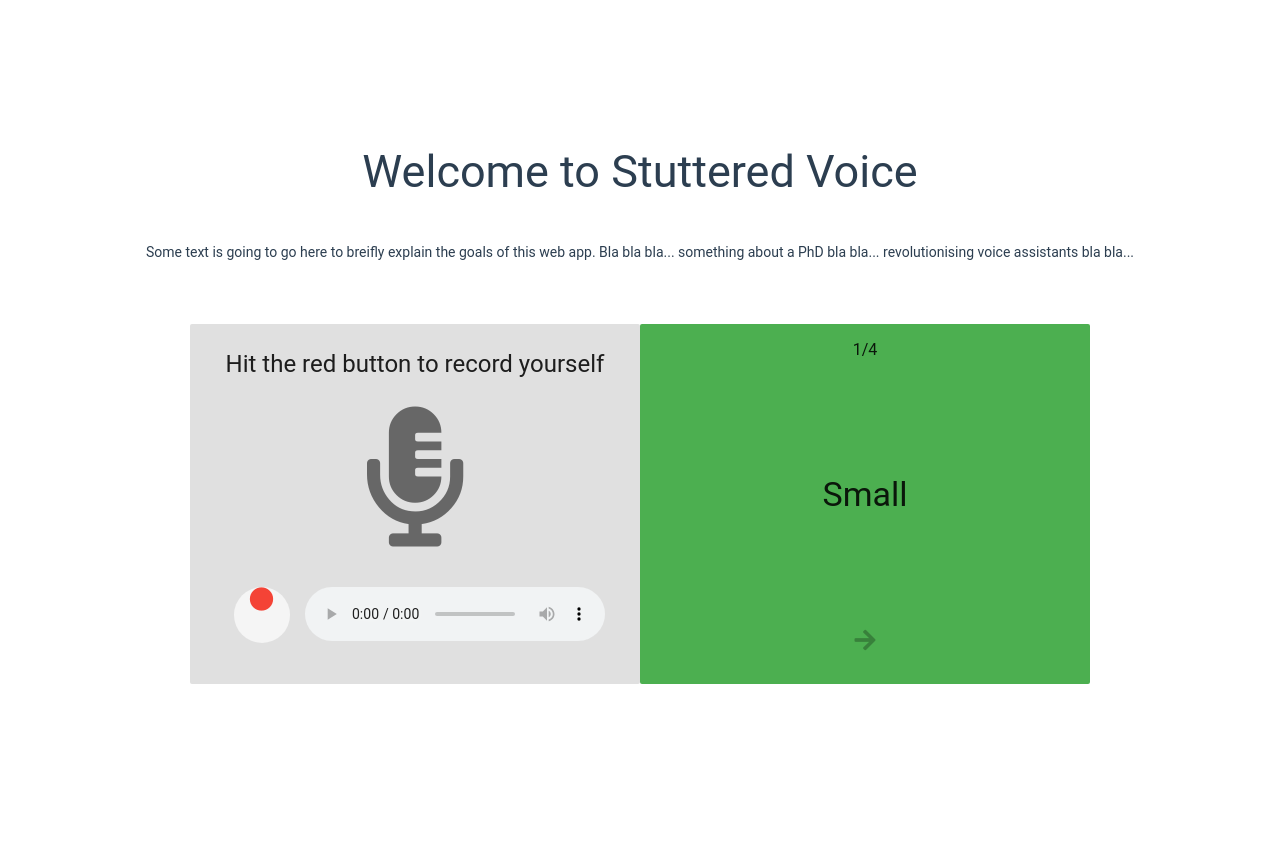
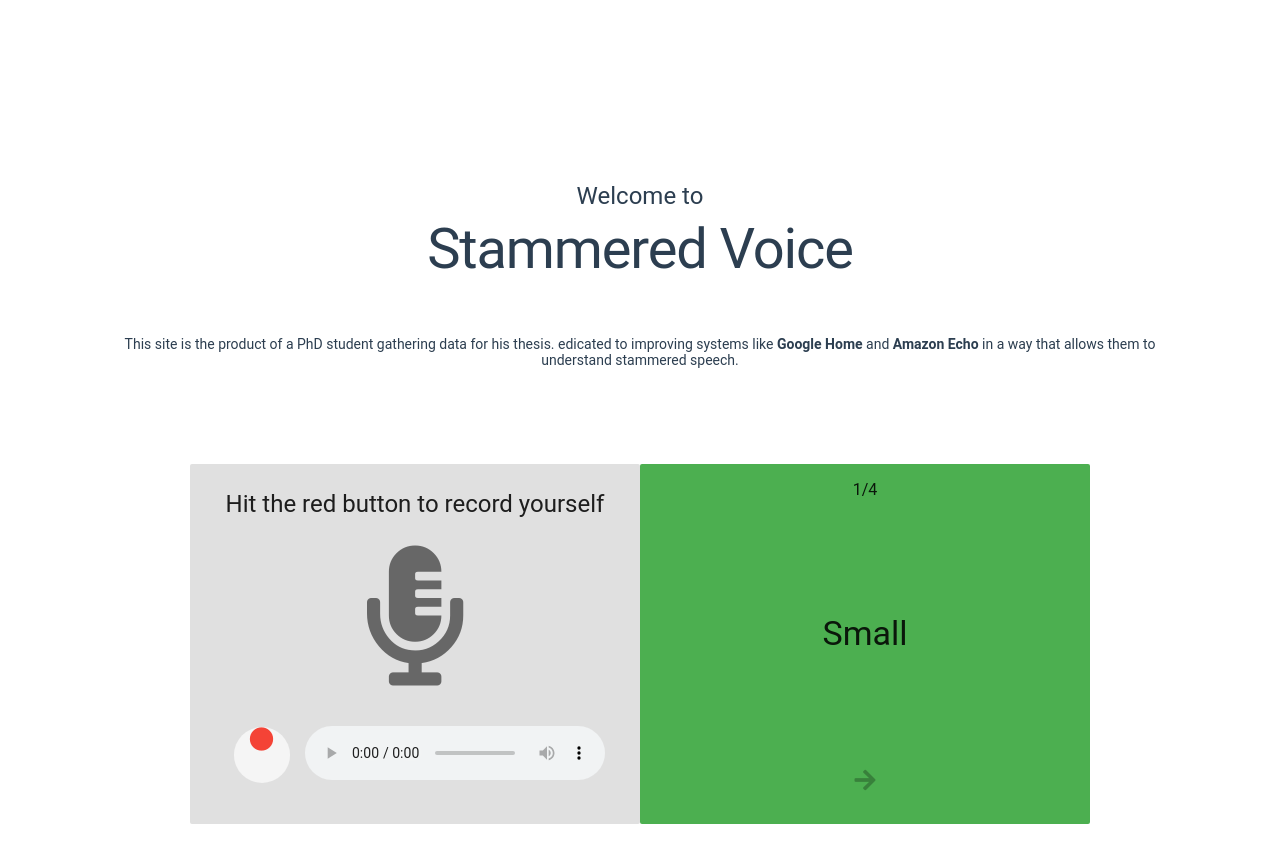
Before and after one commit to DarthEmpty/stammered-voice, a Vue app: page / in a window 1280 px wide. Before the commit the page ends 800 px from the top, so only its background shows below. Built offline with nearby package versions, Linux system fonts and the light colour scheme; no server answers.

Commit message:
Update intro

```diff
--- a/src/components/Intro.vue
+++ b/src/components/Intro.vue
@@ -1,13 +1,13 @@
 <template>
-  <div class="intro ma-3">
-    <v-flex class="ma-5">
-      <h1 class="display-2">Welcome to Stuttered Voice</h1>
+  <div class="intro my-5">
+    <v-flex class="my-5">
+      <h1 class="headline">Welcome to</h1>
+      <h1 class="display-3">Stammered Voice</h1>
     </v-flex>
 
-    <v-flex class="ma-5">
+    <v-flex class="my-5 px-5">
       <p class="body-1">
-        Some text is going to go here to breifly explain the goals of this web app.
-        Bla bla bla... something about a PhD bla bla... revolutionising voice assistants bla bla...
+        This site is the product of a PhD student gathering data for his thesis. edicated to improving systems like <strong>Google Home</strong> and <strong>Amazon Echo</strong> in a way that allows them to understand stammered speech.
       </p>
     </v-flex>
   </div>
```
